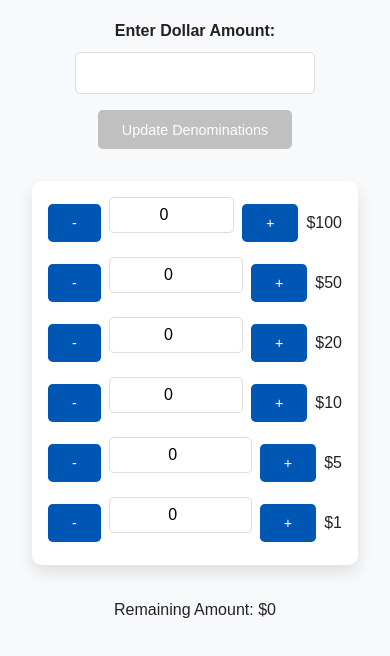
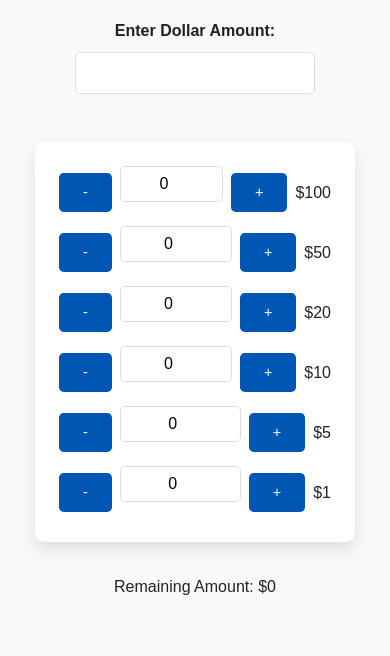
Before and after one commit to hkato4188/money-denomination-counter, a plain HTML site: page index.html in a window 390 px wide. Shown: the part 148-804 px from the top of the page. Drawn offline with Linux system fonts and the light colour scheme.

Commit message:
removed input form button

```diff
--- a/index.html
+++ b/index.html
@@ -16,7 +16,7 @@
         <form>
             <label for="dollar-amount">Enter Dollar Amount:</label>
             <input type="number" id="dollar-amount" name="dollar-amount" aria-describedby="instructions" />
-            <button type="button" disabled>Update Denominations</button>
+
         </form>
 
         <section id="denominations" aria-labelledby="denomination-header">
--- a/styles.css
+++ b/styles.css
@@ -109,7 +109,7 @@ button:disabled {
     background: #fff;
     border-radius: 0.6rem;
     box-shadow: 0 0.5rem 1rem rgba(0, 0, 0, 0.1);
-    max-width: 30rem;
+    max-width: 20rem;
 }
 
 /* Denomination rows layout */
@@ -150,7 +150,5 @@ button:disabled {
         font-size: 0.9rem;
     }
 
-    #denominations {
-        padding: 1rem;
-    }
+
 }
```
